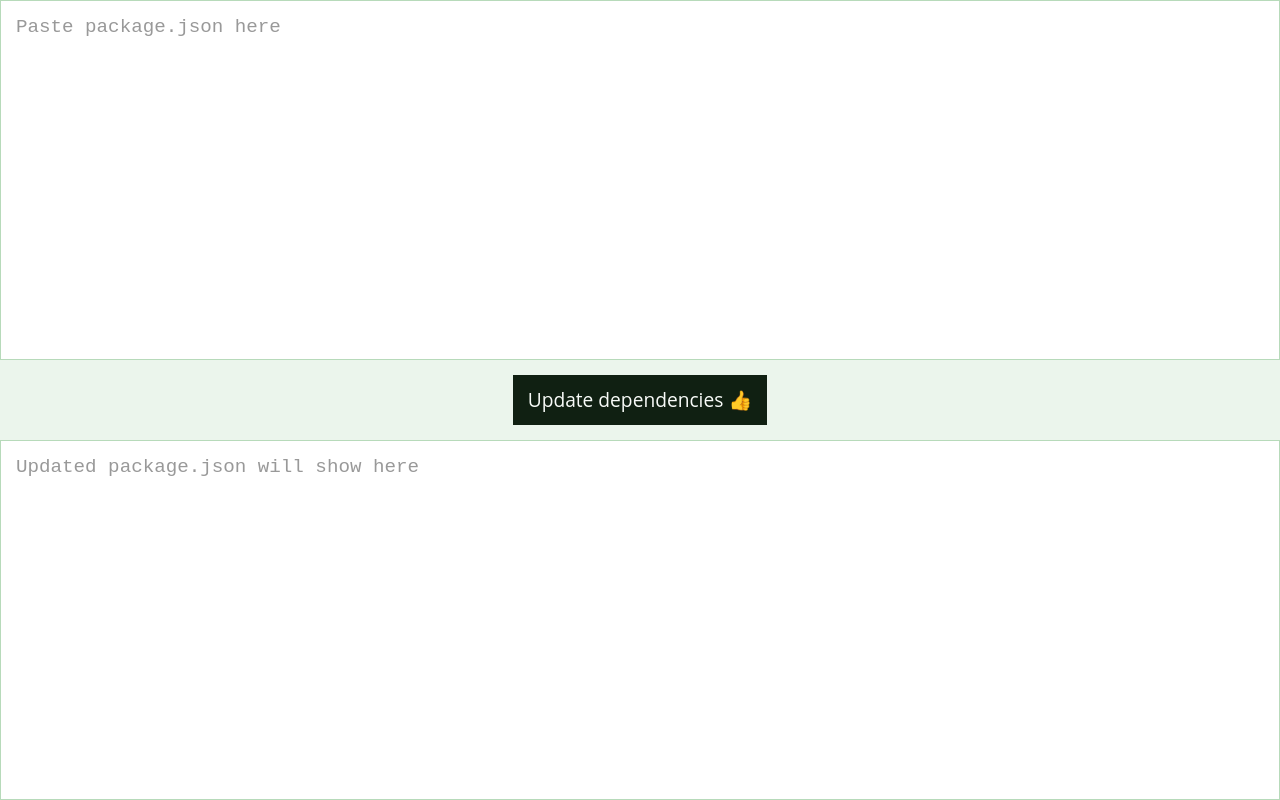
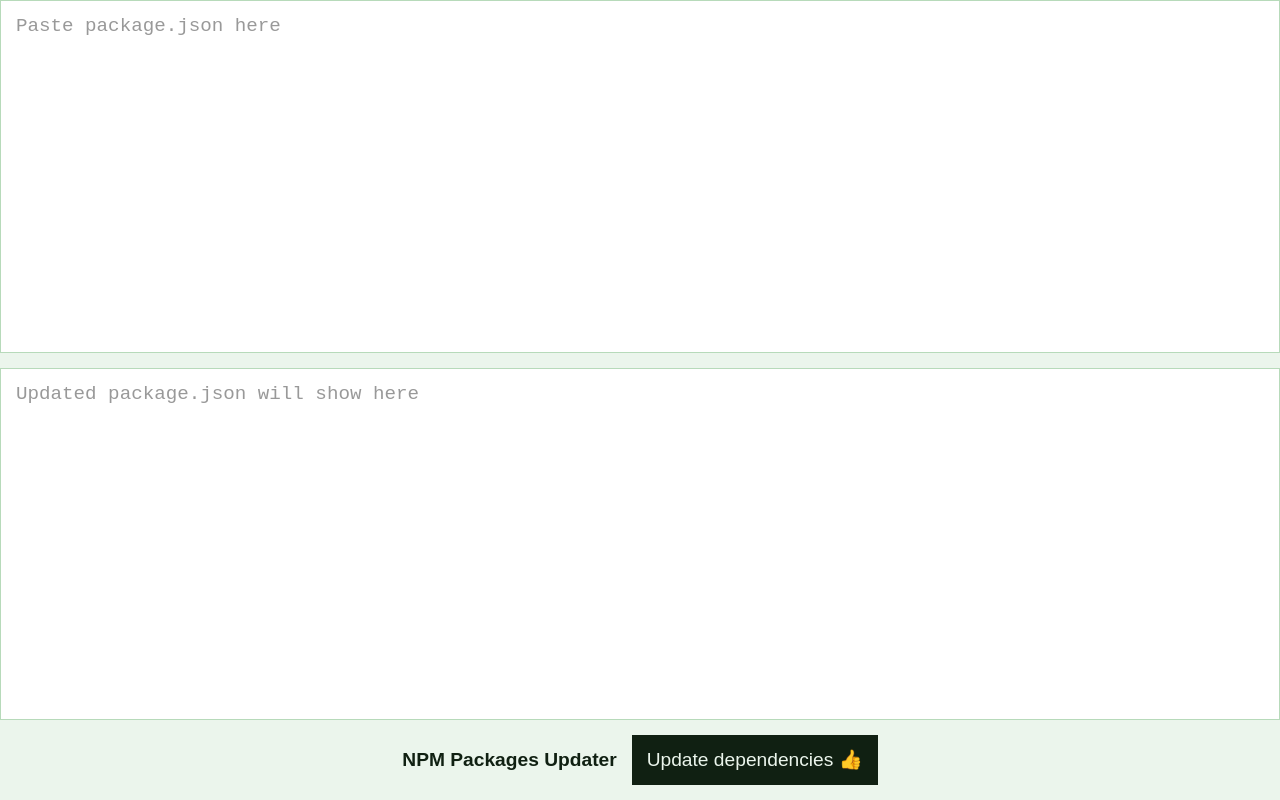
Before and after one commit to freemagee/npm-package-updater, a website: page index.html in a window 1280 px wide. Drawn offline with Linux system fonts and the light colour scheme; a web font is replaced by a local one.

Commit message:
Add style enhancements

```diff
--- a/index.html
+++ b/index.html
@@ -12,15 +12,16 @@
 </head>
 
 <body>
-  <div class="container" id="appContainer">
+  <div class="container" id="appContainer" role="application">
     <div class="input">
       <textarea id="inputText" class="textarea" placeholder="Paste package.json here"></textarea>
     </div>
+    <div class="output">
+      <pre class="output__text" id="outputText" role="textbox" aria-readonly="true">Updated package.json will show here</pre>
+    </div>
     <div class="action">
+      <h1 class="title">NPM Packages Updater</h1>
       <button type="button" id="update" class="btn">Update dependencies 👍</button>
-    </div>
-    <div class="output">
-      <textarea id="outputText" class="textarea" placeholder="Updated package.json will show here"></textarea>
     </div>
   </div>
 
--- a/main.js
+++ b/main.js
@@ -156,17 +156,18 @@ const view = {
     elements.appContainer.className = "container";
   },
   updateOutput(output) {
-    elements.outputText.value = output;
+    elements.outputText.classList.add("hasOutput");
+    elements.outputText.innerText = output;
   },
   showResult() {
     this.resetContainer();
     this.updateOutput(JSON.stringify(model.getPackageJson(), null, 2));
   },
   showError(err) {
-    const html = `<div id="alert" class="alert alert--error">
+    const html = `<div id="alert" class="alert alert--error" role="dialog" aria-labelledby="dialogTitle" aria-describedby="dialogDesc">
       <button id="closeAlertBtn" class="alert__close">🗙</button>
-      <h3 class="alert__title">${err.title}</h3>
-      <p class="alert__message">${err.message}</p>
+      <h3 class="alert__title" id="dialogTitle">${err.title}</h3>
+      <p class="alert__message" id="dialogDesc">${err.message}</p>
     </div>`;
     const frag = document.createRange().createContextualFragment(html);
 
@@ -184,11 +185,9 @@ const view = {
     });
     elements.inputText.addEventListener("click", () => {
       this.resetContainer();
-      elements.appContainer.classList.add("container--active-input");
     });
     elements.outputText.addEventListener("click", () => {
       this.resetContainer();
-      elements.appContainer.classList.add("container--active-output");
     });
   }
 };
--- a/styles.css
+++ b/styles.css
@@ -1,35 +1,76 @@
+:root {
+  --color__primary100: #ebf5ec;
+  --color__primary500: #b7daba;
+  --color__primary700: #3f7a44;
+  --color__primary900: #102012;
+
+  --color__grey100: #f8fbf8;
+  --color__grey500: #999;
+  --color__grey700: #444;
+  --color__grey900: #222;
+}
+
+@font-face {
+  font-family: 'Ubuntu';
+  font-style: normal;
+  font-weight: 400;
+  font-display: swap;
+  src: local('Ubuntu Regular'), local('Ubuntu-Regular'), url(https://fonts.gstatic.com/s/ubuntu/v14/4iCs6KVjbNBYlgoKfw72.woff2) format('woff2');
+  unicode-range: U+0000-00FF, U+0131, U+0152-0153, U+02BB-02BC, U+02C6, U+02DA, U+02DC, U+2000-206F, U+2074, U+20AC, U+2122, U+2191, U+2193, U+2212, U+2215, U+FEFF, U+FFFD;
+}
+
+@font-face {
+  font-family: 'Ubuntu';
+  font-style: normal;
+  font-weight: 700;
+  font-display: swap;
+  src: local('Ubuntu Bold'), local('Ubuntu-Bold'), url(https://fonts.gstatic.com/s/ubuntu/v14/4iCv6KVjbNBYlgoCxCvjsGyN.woff2) format('woff2');
+  unicode-range: U+0000-00FF, U+0131, U+0152-0153, U+02BB-02BC, U+02C6, U+02DA, U+02DC, U+2000-206F, U+2074, U+20AC, U+2122, U+2191, U+2193, U+2212, U+2215, U+FEFF, U+FFFD;
+}
+
+@font-face {
+  font-family: 'Ubuntu Mono';
+  font-style: normal;
+  font-weight: 400;
+  font-display: swap;
+  src: local('Ubuntu Mono'), local('UbuntuMono-Regular'), url(https://fonts.gstatic.com/s/ubuntumono/v9/KFOjCneDtsqEr0keqCMhbCc6CsQ.woff2) format('woff2');
+  unicode-range: U+0000-00FF, U+0131, U+0152-0153, U+02BB-02BC, U+02C6, U+02DA, U+02DC, U+2000-206F, U+2074, U+20AC, U+2122, U+2191, U+2193, U+2212, U+2215, U+FEFF, U+FFFD;
+}
+
 * {
   box-sizing: border-box;
 }
+
 html,
 body {
   height: 100%;
 }
+
 body {
   position: relative;
   margin: 0;
   padding: 0;
-  background-color: #ebf5ec;
-  font-family: "Open Sans", sans-serif;
+  background-color: var(--color__primary100);
+  font-family: 'Ubuntu', sans-serif;
   font-size: 100%;
   line-height: 1.2;
 }
+
 .container {
   display: grid;
   height: 100%;
+  padding-bottom: 15px;
   grid-template-columns: 100%;
-  grid-template-rows: 1fr 50px 1fr;
+  grid-template-rows: 1fr 1fr 50px;
   grid-row-gap: 15px;
 }
-.container--active-input {
-  grid-template-rows: 2fr 50px 1fr;
+
+.action {
+  display: flex;
+  justify-self: center;
+  align-items: center;
 }
-.container--active-output {
-  grid-template-rows: 1fr 50px 2fr;
-}
-.action {
-  justify-self: center;
-}
+
 .textarea {
   display: block;
   width: 100%;
@@ -39,32 +80,65 @@ body {
   overflow: auto;
   font-family: "Ubuntu Mono", monospace;
   font-size: 1.2rem;
-  color: #444;
+  line-height: 1.1;
+  color: var(--color__grey700);
+  background-color: #fff;
   border-width: 1px;
   border-style: solid;
-  border-color: #b7daba;
+  border-color: var(--color__primary500);
   resize: none;
   outline: 0;
 }
+
 .textarea:focus {
-  border-color: #3f7a44;
+  outline: 0;
 }
+
 .textarea::placeholder {
-  color: #999;
+  color: var(--color__grey500);
 }
+
 .textarea::-webkit-input-placeholder {
   /* Chrome/Opera/Safari */
-  color: #999;
+  color: var(--color__grey500);
 }
+
 .textarea::-moz-placeholder {
   /* Firefox 19+ */
-  color: #999;
+  color: var(--color__grey500);
   opacity: 1;
 }
+
 .textarea:-ms-input-placeholder {
   /* IE 10+ */
-  color: #999;
+  color: var(--color__grey500);
 }
+
+.output {
+  overflow: auto;
+  background-color: #fff;
+  border-width: 1px;
+  border-style: solid;
+  border-color: var(--color__primary500);
+}
+
+.output__text {
+  display: block;
+  width: 100%;
+  height: 100%;
+  padding: 15px;
+  margin: 0;
+  font-family: "Ubuntu Mono", monospace;
+  font-size: 1.2rem;
+  line-height: 1.1;
+  color: var(--color__grey500);
+  cursor: text;
+}
+
+.output__text.hasOutput {
+  color: var(--color__grey700);
+}
+
 .btn {
   display: inline-block;
   height: 50px;
@@ -73,15 +147,23 @@ body {
   font-family: inherit;
   font-size: 1.2rem;
   line-height: 1;
-  color: #f8fbf8;
+  color: var(--color__primary100);
   border: 0;
   outline: 0;
-  background-color: #102012;
+  background-color: var(--color__primary900);
   cursor: pointer;
 }
+
 .btn:hover {
-  background-color: #1e3920;
+  background-color: var(--color__primary700);
 }
+
+.title {
+  margin: 0 15px 0 0;
+  font-size: 1.2rem;
+  color: var(--color__primary900);
+}
+
 .alert {
   position: absolute;
   bottom: 20px;
@@ -92,21 +174,25 @@ body {
   border-style: solid;
   box-shadow: 0 0 12px rgba(50, 50, 50, 0.3);
 }
+
 .alert--error {
   color: #721c24;
   background-color: #f8d7da;
   border-color: #f5c6cb;
 }
+
 .alert__title {
   margin: 0;
   padding-bottom: 5px;
   font-size: 1.2rem;
 }
+
 .alert__message {
   margin: 0;
   padding-bottom: 5px;
   font-size: 1rem;
 }
+
 .alert__close {
   position: absolute;
   top: 10px;
@@ -118,11 +204,11 @@ body {
   height: 20px;
   font-family: inherit;
   font-size: 12px;
-  color: #f8fbf8;
+  color: var(--color__grey900);
   line-height: 1;
   border: 0;
   outline: 0;
-  background-color: #222;
+  background-color: var(--color__grey100);
   cursor: pointer;
   vertical-align: middle;
   text-align: center;
```
